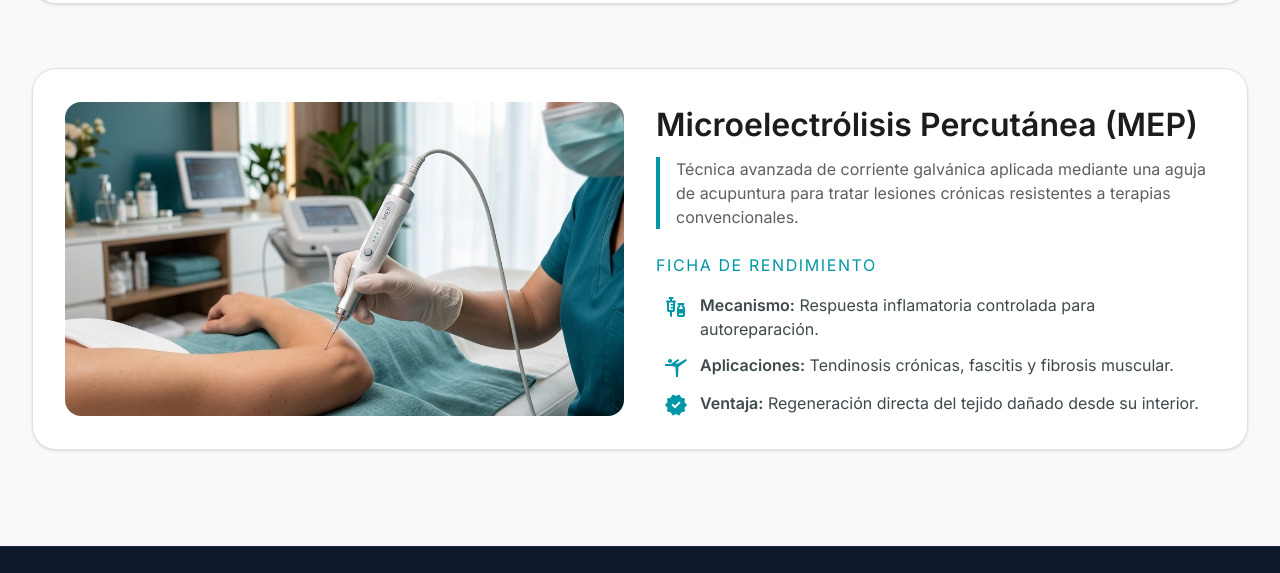
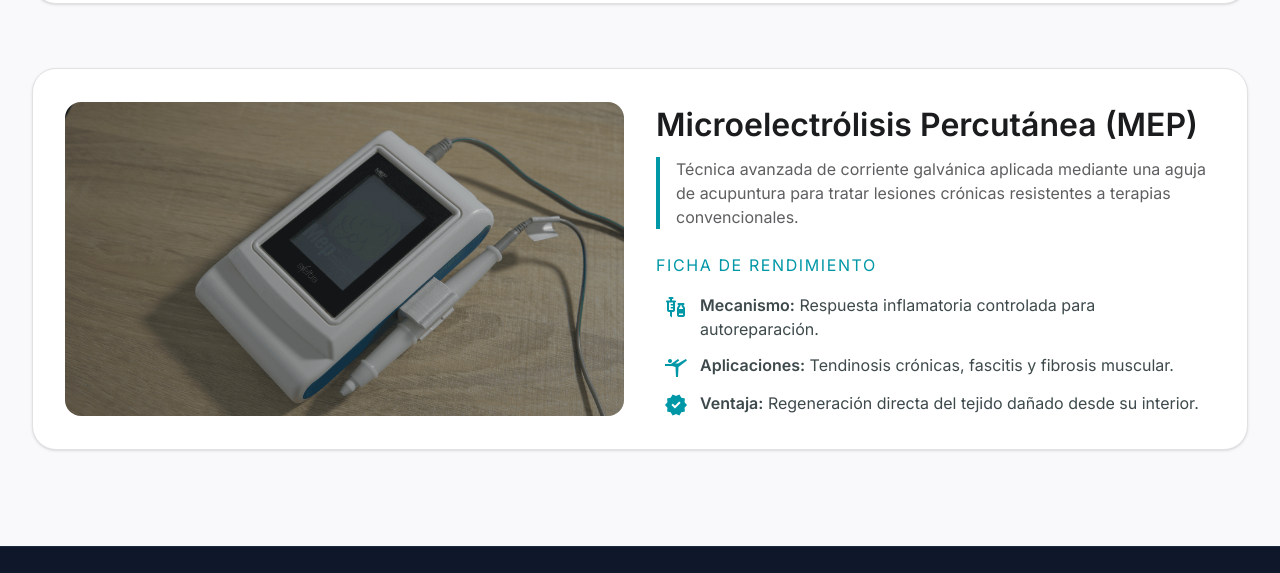
Before and after one commit to ABblack88/web-centro-eslava, a website: page equipos.html in a window 1280 px wide. Shown: the part 2171-2744 px from the top of the page. Drawn offline with nearby package versions, Linux system fonts and the light colour scheme.

Commit message:
Cambiar imagen a EQUIPO MICROELECTROSIS.png y comprimir

```diff
--- a/equipos.html
+++ b/equipos.html
@@ -260,7 +260,7 @@
                 <!-- Equipo 5 -->
                 <article class="flex flex-col md:flex-row gap-8 items-center bg-surface-white p-8 rounded-3xl shadow-sm border border-surface-variant hover:shadow-md transition-shadow">
                     <div class="w-full md:w-1/2 rounded-2xl overflow-hidden aspect-video relative shadow-inner">
-                        <img src="img/equipo_mep.png" alt="Microelectrólisis Percutánea MEP" class="w-full h-full object-cover">
+                        <img src="img/EQUIPO MICROELECTROSIS.png" alt="Microelectrólisis Percutánea MEP" class="w-full h-full object-cover">
                     </div>
                     <div class="w-full md:w-1/2 flex flex-col justify-center">
                         <h2 class="font-display-lg text-title-lg md:text-[32px] font-bold text-on-surface mb-2">Microelectrólisis Percutánea (MEP)</h2>
```
Also changed, not shown: img/EQUIPO MICROELECTROSIS.png (added), 2 other files.
